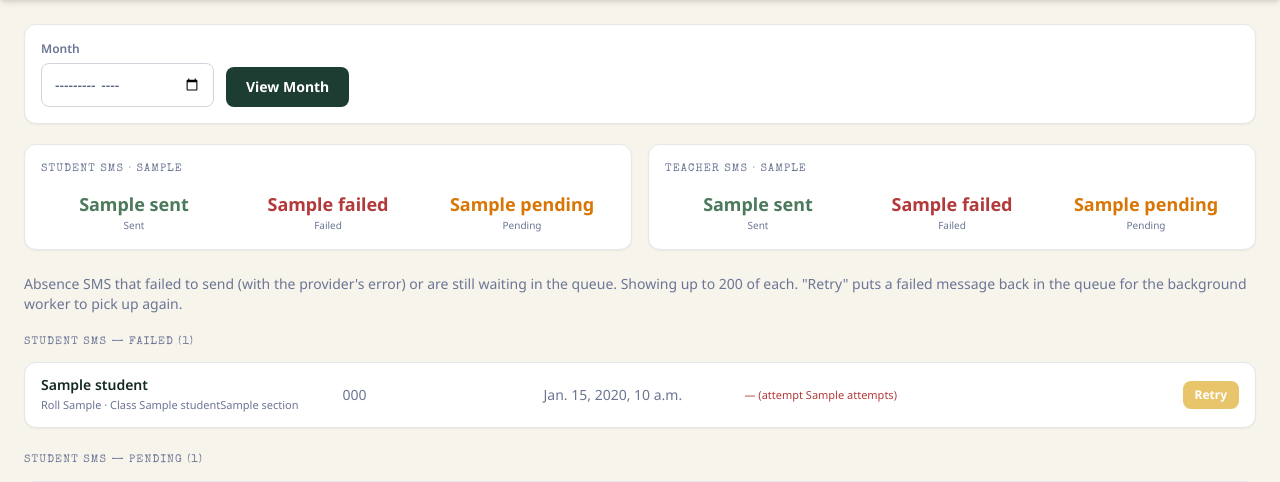
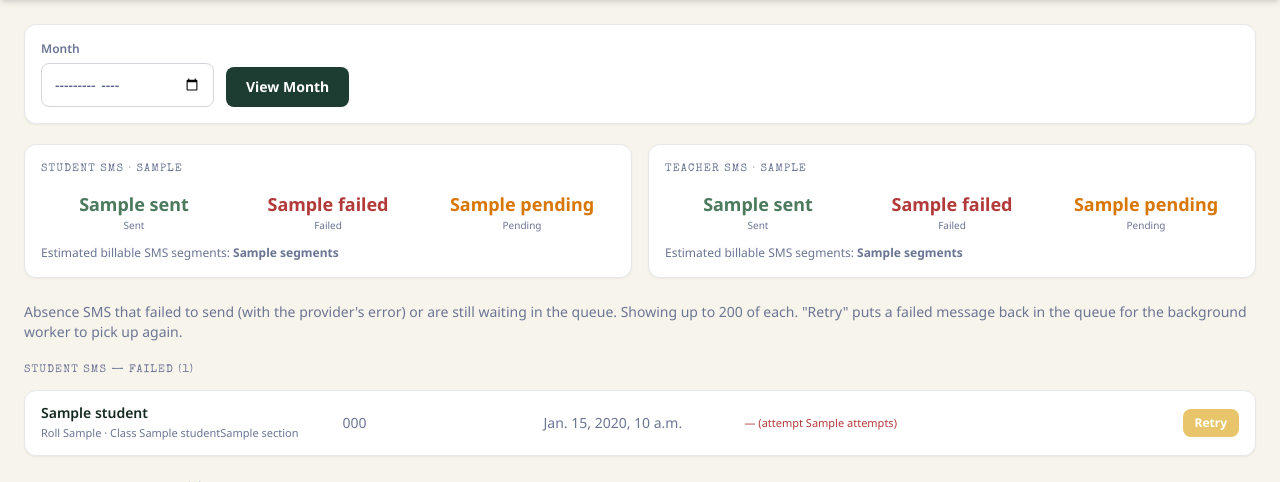
Before and after one commit to MMunna5/School-attendance, a Django app: template attendance/templates/attendance/sms_status.html in a window 1280 px wide. Shown: the part 64-546 px from the top of the page. Run offline with Django 5.2, Linux system fonts and the light colour scheme; the template is opened without the code that fills it: most values are stand-ins (such as "Sample title", 1, 10 or a date in 2020); some libraries are stand-ins or nearby versions.

Commit message:
Add SMS segment counting

```diff
--- a/attendance/templates/attendance/sms_status.html
+++ b/attendance/templates/attendance/sms_status.html
@@ -32,6 +32,7 @@
             <div><div class="text-lg font-bold text-absent">{{ counts.student.failed }}</div><div class="text-[10px] text-ink-soft">Failed</div></div>
             <div><div class="text-lg font-bold text-amber-600">{{ counts.student.pending }}</div><div class="text-[10px] text-ink-soft">Pending</div></div>
         </div>
+        <div class="text-xs text-ink-soft mt-3">Estimated billable SMS segments: <strong>{{ counts.student.segments }}</strong></div>
     </div>
     <div class="bg-white border border-gray-200 rounded-xl p-4 shadow-sm">
         <div class="font-display text-[11px] tracking-widest uppercase text-ink-soft mb-3">Teacher SMS · {{ month_str }}</div>
@@ -40,6 +41,7 @@
             <div><div class="text-lg font-bold text-absent">{{ counts.teacher.failed }}</div><div class="text-[10px] text-ink-soft">Failed</div></div>
             <div><div class="text-lg font-bold text-amber-600">{{ counts.teacher.pending }}</div><div class="text-[10px] text-ink-soft">Pending</div></div>
         </div>
+        <div class="text-xs text-ink-soft mt-3">Estimated billable SMS segments: <strong>{{ counts.teacher.segments }}</strong></div>
     </div>
 </div>
 
```
